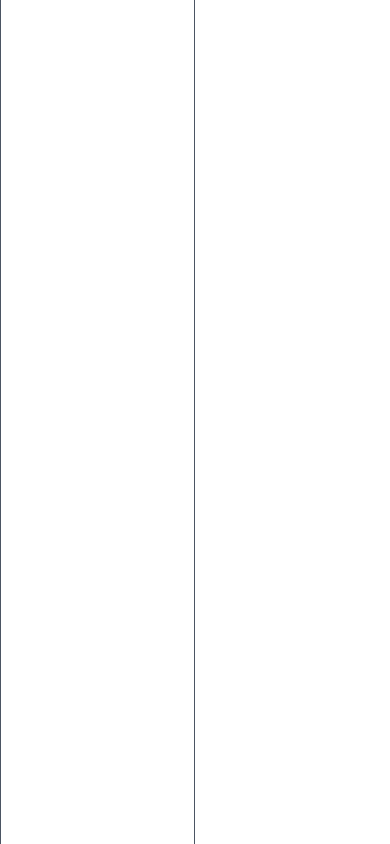
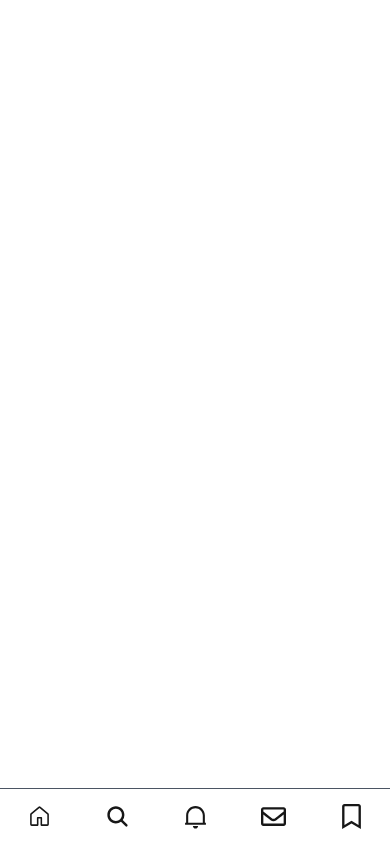
Before and after one commit to AmithBV0606/x.com, a Next.js app in the folder x-client/: page / in a window 390 px wide. Built offline with nearby package versions, Linux system fonts and the light colour scheme.

Commit message:
Created mobile tab navigation.

```diff
--- a/x-client/app/page.tsx
+++ b/x-client/app/page.tsx
@@ -1,8 +1,9 @@
 import LeftSidebar from "@/components/left-sidebar";
+import MobileNavigationItems from "@/static/MobileNavigation";
 
 export default function Home() {
   return (
-    <div className="container mx-auto h-screen">
+    <div className="container mx-auto h-screen relative">
       <div className="grid grid-cols-12 w-full h-screen">
         {/* Left Sidebar */}
         <div className="hidden md:block 2xl:col-span-3">
@@ -10,12 +11,21 @@ export default function Home() {
         </div>
 
         {/* Center Part */}
-        <div className="col-span-6 border border-x-[1.5px] border-y-0 border-gray-600">
-
-        </div>
+        <div className="col-span-6"></div>
 
         {/* Right Sidebar */}
-        <div className="col-span-3"></div>
+        <div className="hidden xl:block xl:col-span-2 2xl:col-span-3 border-l border-gray-600">
+          {/* Hello */}
+        </div>
+      </div>
+
+      {/* Navigation tabs for mobile screens :  */}
+      <div className="fixed bottom-0 h-14 border-t border-gray-600 sm:hidden w-full flex items-center justify-around">
+        {MobileNavigationItems.map((item) => (
+          <div key={item.id} className="p-2 hover:bg-[#1D1D20] rounded-full">
+            {<item.icon size={25} />}
+          </div>
+        ))}
       </div>
     </div>
   );
--- a/x-client/components/left-sidebar.tsx
+++ b/x-client/components/left-sidebar.tsx
@@ -8,7 +8,7 @@ import { BsThreeDots } from "react-icons/bs";
 
 export default function LeftSidebar() {
   return (
-    <div className="flex flex-col justify-between h-screen">
+    <div className="flex flex-col justify-between h-screen border-r border-gray-600">
       {/* Top part : */}
       <div className="flex flex-col gap-3">
         {/* Logo Icon : */}
--- /dev/null
+++ b/x-client/static/MobileNavigation.ts
@@ -0,0 +1,36 @@
+import { XMobileNavigation } from "@/types";
+import { GoHome } from "react-icons/go";
+import { IoSearch } from "react-icons/io5";
+import { RiNotification2Line } from "react-icons/ri";
+import { FaRegEnvelope } from "react-icons/fa";
+import { FaRegBookmark } from "react-icons/fa";
+
+const MobileNavigationItems: XMobileNavigation[] = [
+  {
+    id: 1,
+    icon: GoHome,
+  },
+  {
+    id: 2,
+    icon: IoSearch,
+  },
+  {
+    id: 3,
+    icon: RiNotification2Line,
+  },
+  {
+    id: 4,
+    icon: FaRegEnvelope,
+  },
+  {
+    id: 5,
+    icon: FaRegBookmark,
+  },
+//   {
+//     id: 6,
+//     title: "Profile",
+//     icon: CiUser,
+//   },
+];
+
+export default MobileNavigationItems;
--- a/x-client/types/index.ts
+++ b/x-client/types/index.ts
@@ -4,3 +4,8 @@ export interface XSidebarButton {
   title: string;
   icon: IconType;
 }
+
+export interface XMobileNavigation {
+  id: number,
+  icon: IconType;
+}
```
